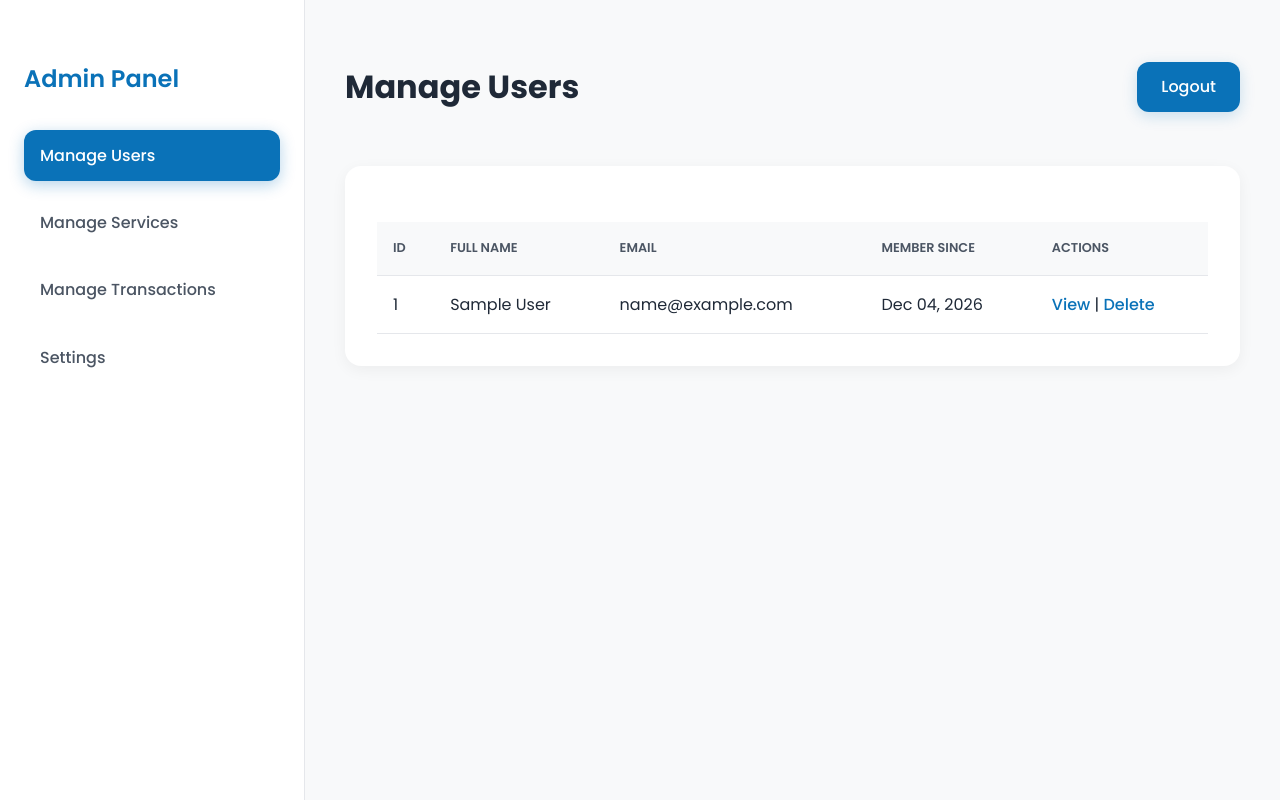
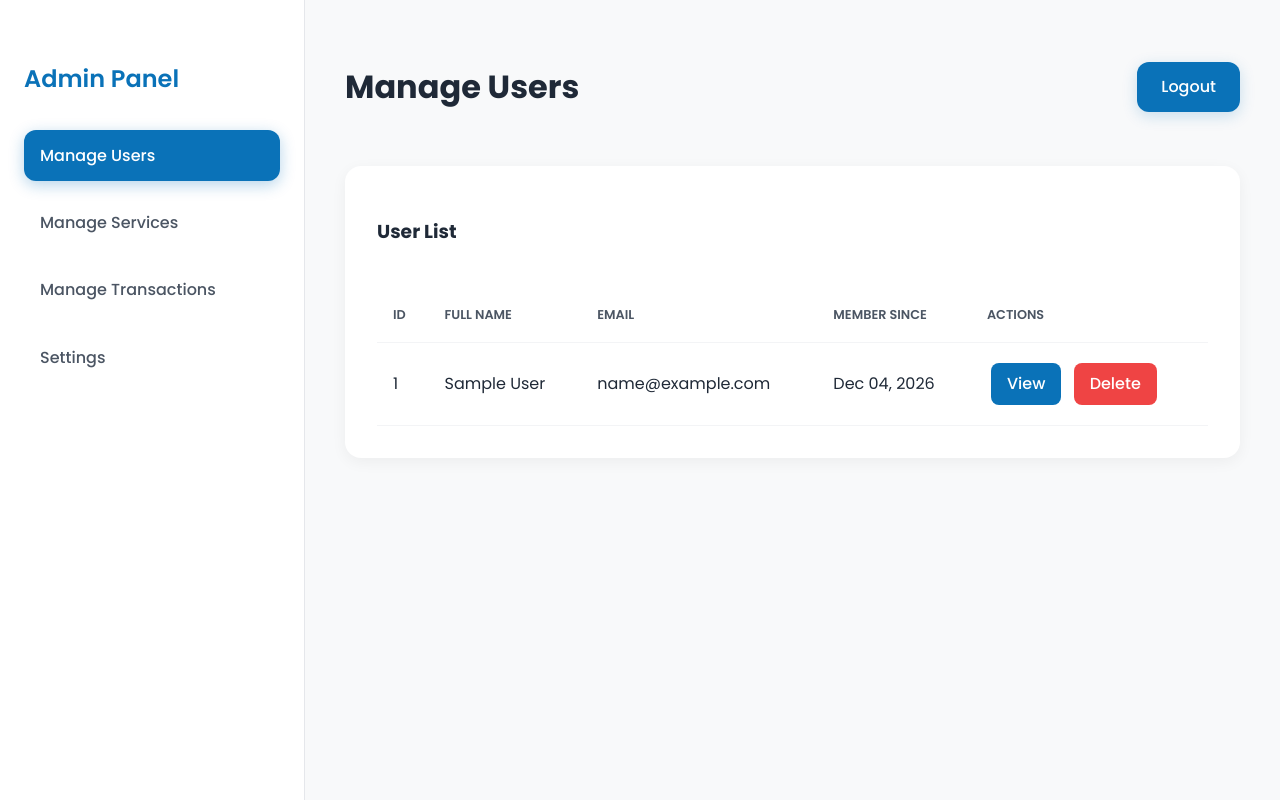
Before and after one commit to hira8talukder/Smart-Life, a PHP site: the page made by Admin Control Panel/manage_users.php in a window 1280 px wide. Run offline with PHP 8.4, Linux system fonts and the light colour scheme; the visitor is signed in with stand-in values (Sample User, id 1).

Commit message:
Now admin can viewes all users edit user history ans also delte user from here it also edit and delte from database

```diff
--- a/Admin Control Panel/manage_users.php
+++ b/Admin Control Panel/manage_users.php
@@ -161,121 +161,112 @@ $result = $conn->query($query);
             padding: 1rem;
             border-radius: 0.75rem;
             margin-bottom: 1.5rem;
+            color: #065F46;
+            background-color: #D1FAE5;
         }
 
-        .success {
-            background-color: #D1FAE5;
-            color: #065F46;
+        /* Responsive table styles */
+        .table-responsive {
+            overflow-x: auto;
         }
 
-        .error {
-            background-color: #FEE2E2;
-            color: #B91C1C;
-        }
-
-        /* Table styles */
-        .user-table {
+        .data-table {
             width: 100%;
             border-collapse: collapse;
             margin-top: 1.5rem;
         }
 
-        .user-table th, .user-table td {
+        .data-table th, .data-table td {
+            padding: 1rem;
             text-align: left;
-            padding: 1rem;
-            border-bottom: 1px solid #E5E7EB;
+            border-bottom: 1px solid var(--link-hover-bg);
         }
 
-        .user-table th {
+        .data-table th {
+            font-weight: 600;
+            color: var(--secondary-dark);
+            text-transform: uppercase;
             font-size: 0.8rem;
-            font-weight: 600;
-            text-transform: uppercase;
-            color: var(--secondary-dark);
-            background-color: var(--background-light);
         }
 
-        .user-table tr:hover {
-            background-color: #F8F9FA;
+        .data-table tr:hover {
+            background-color: var(--link-hover-bg);
         }
 
-        .user-table td a {
-            color: var(--primary-blue);
+        .data-table td a {
             text-decoration: none;
             font-weight: 500;
-            transition: color 0.2s;
+            transition: color 0.3s;
         }
 
-        .user-table td a:hover {
-            color: #085A8A;
+        /* Button styles */
+        .btn {
+            display: inline-block;
+            padding: 0.5rem 1rem;
+            margin: 0.25rem;
+            border-radius: 0.5rem;
+            font-weight: 500;
+            text-align: center;
+            transition: transform 0.3s, box-shadow 0.3s, background-color 0.3s;
         }
 
-        /* Responsive adjustments */
-        @media (max-width: 768px) {
-            .dashboard-container {
-                flex-direction: column;
+        .btn:hover {
+            transform: translateY(-1px);
+            box-shadow: 0 4px 8px rgba(0, 0, 0, 0.1);
         }
 
-            .sidebar {
-                width: 100%;
-                padding: 1.5rem;
-                border-right: none;
-                border-bottom: 1px solid #E5E7EB;
+        .btn-view {
+            background-color: var(--primary-blue);
+            color: white;
         }
 
-            .sidebar h2 {
-                text-align: center;
+        .btn-view:hover {
+            background-color: #085A8A;
         }
 
-            .nav-list {
-                flex-direction: row;
-                flex-wrap: wrap;
-                justify-content: center;
-                gap: 0.5rem;
+        .btn-danger {
+            background-color: #EF4444;
+            color: white;
         }
 
-            .nav-list a {
-                padding: 0.7rem 1rem;
+        .btn-danger:hover {
+            background-color: #DC2626;
         }
 
-            .main-content {
-                padding: 1.5rem;
+        /* Mobile-first approach for tables */
+        @media (max-width: 768px) {
+            .data-table thead {
+                display: none;
             }
 
-            .header {
-                flex-direction: column;
-                align-items: flex-start;
-                gap: 1rem;
-            }
-
-            .user-table, .user-table tbody, .user-table tr, .user-table td {
+            .data-table, .data-table tbody, .data-table tr, .data-table td {
                 display: block;
                 width: 100%;
             }
 
-            .user-table thead {
-                display: none;
+            .data-table tr {
+                margin-bottom: 1.5rem;
+                border: 1px solid var(--border-color);
+                border-radius: 0.75rem;
+                overflow: hidden;
             }
 
-            .user-table tr {
-                border-bottom: 2px solid var(--background-light);
-                margin-bottom: 1rem;
+            .data-table td {
+                text-align: right;
+                padding-left: 50%;
+                position: relative;
             }
 
-            .user-table td {
-                text-align: right;
-                position: relative;
-                padding-left: 50%;
-            }
-
-            .user-table td::before {
+            .data-table td::before {
                 content: attr(data-label);
                 position: absolute;
                 left: 1rem;
                 width: calc(50% - 2rem);
                 text-align: left;
                 font-weight: 600;
+                color: var(--secondary-dark);
                 text-transform: uppercase;
-                color: var(--secondary-dark);
+                font-size: 0.8rem;
             }
         }
     </style>
@@ -286,10 +277,10 @@ $result = $conn->query($query);
         <div class="sidebar">
             <h2>Admin Panel</h2>
             <ul class="nav-list">
-                <li><a href="manage_users.php" class="active">Manage Users</a></li>
+                <li><a href="#" class="active">Manage Users</a></li>
                 <li><a href="manage_services.php">Manage Services</a></li>
                 <li><a href="manage_transactions.php">Manage Transactions</a></li>
-                <li><a href="settings.php">Settings</a></li>
+                <li><a href="#">Settings</a></li>
             </ul>
         </div>
 
@@ -300,13 +291,13 @@ $result = $conn->query($query);
                 <a href="logout.php" class="logout-link">Logout</a>
             </div>
 
+            <div class="content-card">
+                <h3>User List</h3>
                 <?php if (!empty($message)) { ?>
-                <div class="message-box success"><?php echo $message; ?></div>
+                    <div class="message-box"><?php echo $message; ?></div>
                 <?php } ?>
-
-            <div class="content-card">
-                <?php if ($result->num_rows > 0) { ?>
-                    <table class="user-table">
+                <div class="table-responsive">
+                    <table class="data-table">
                         <thead>
                             <tr>
                                 <th>ID</th>
@@ -317,23 +308,27 @@ $result = $conn->query($query);
                             </tr>
                         </thead>
                         <tbody>
-                            <?php while($user = $result->fetch_assoc()) { ?>
+                            <?php if ($result->num_rows > 0) {
+                                while($user = $result->fetch_assoc()) { ?>
                                 <tr>
                                     <td data-label="ID"><?php echo htmlspecialchars($user['id']); ?></td>
                                     <td data-label="Full Name"><?php echo htmlspecialchars($user['full_name']); ?></td>
                                     <td data-label="Email"><?php echo htmlspecialchars($user['email']); ?></td>
                                     <td data-label="Member Since"><?php echo htmlspecialchars(date("M d, Y", strtotime($user['created_at']))); ?></td>
                                     <td data-label="Actions">
-                                        <a href="view_user.php?id=<?php echo htmlspecialchars($user['id']); ?>">View</a> |
-                                        <a href="manage_users.php?delete_id=<?php echo htmlspecialchars($user['id']); ?>" onclick="return confirm('WARNING: Are you sure you want to delete this user? This action cannot be undone.');">Delete</a>
+                                        <a href="view_user.php?id=<?php echo htmlspecialchars($user['id']); ?>" class="btn btn-view">View</a>
+                                        <a href="manage_users.php?delete_id=<?php echo htmlspecialchars($user['id']); ?>" class="btn btn-danger" onclick="return confirm('WARNING: Are you sure you want to delete this user? This action cannot be undone.');">Delete</a>
                                     </td>
+                                </tr>
+                            <?php }
+                            } else { ?>
+                                <tr>
+                                    <td colspan="5" style="text-align: center; color: var(--secondary-dark);">No users found.</td>
                                 </tr>
                             <?php } ?>
                         </tbody>
                     </table>
-                <?php } else { ?>
-                    <p style="text-align: center; color: var(--secondary-dark);">No users found.</p>
-                <?php } ?>
+                </div>
             </div>
         </div>
     </div>
```
Lines whose indentation alone changed are shown as unchanged.
